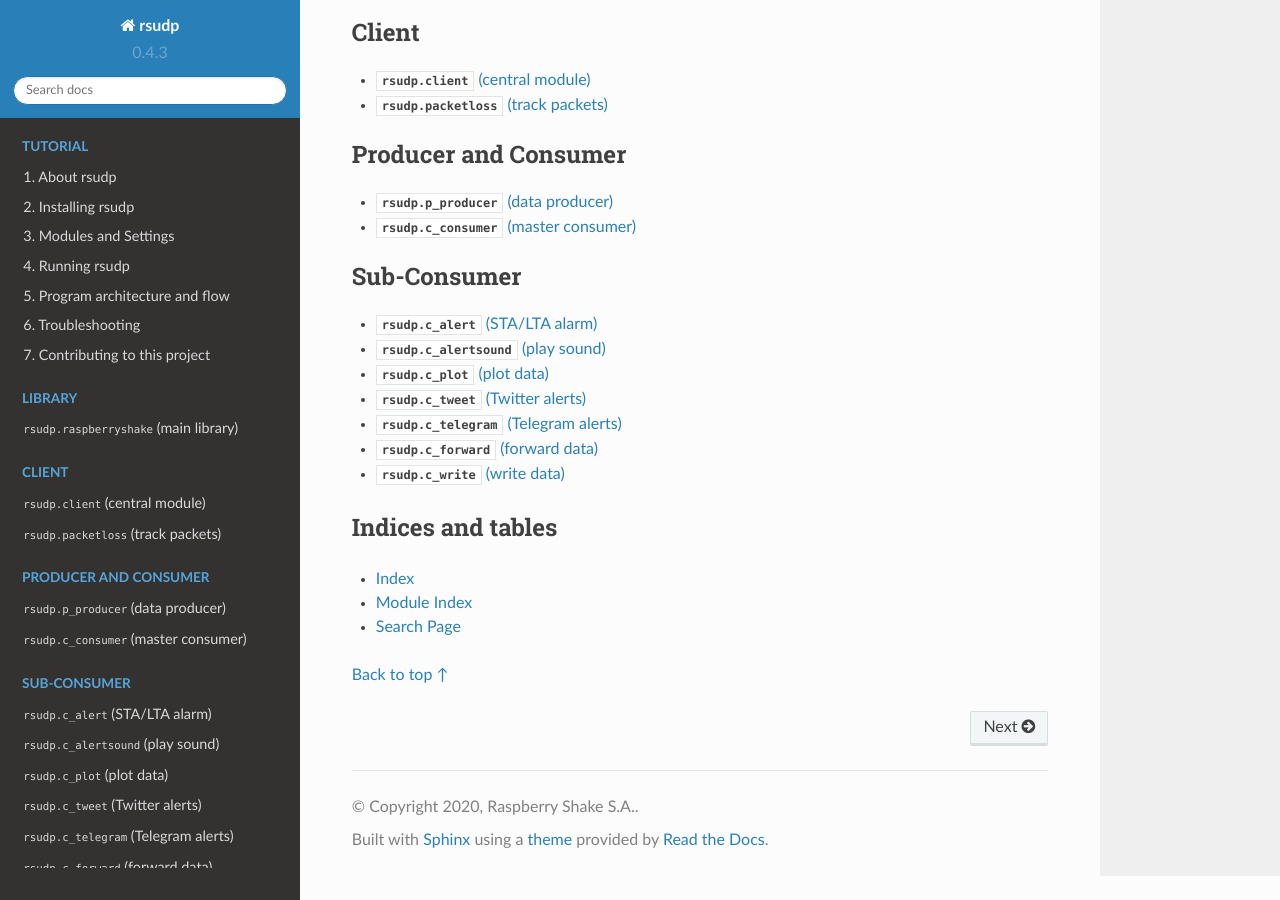
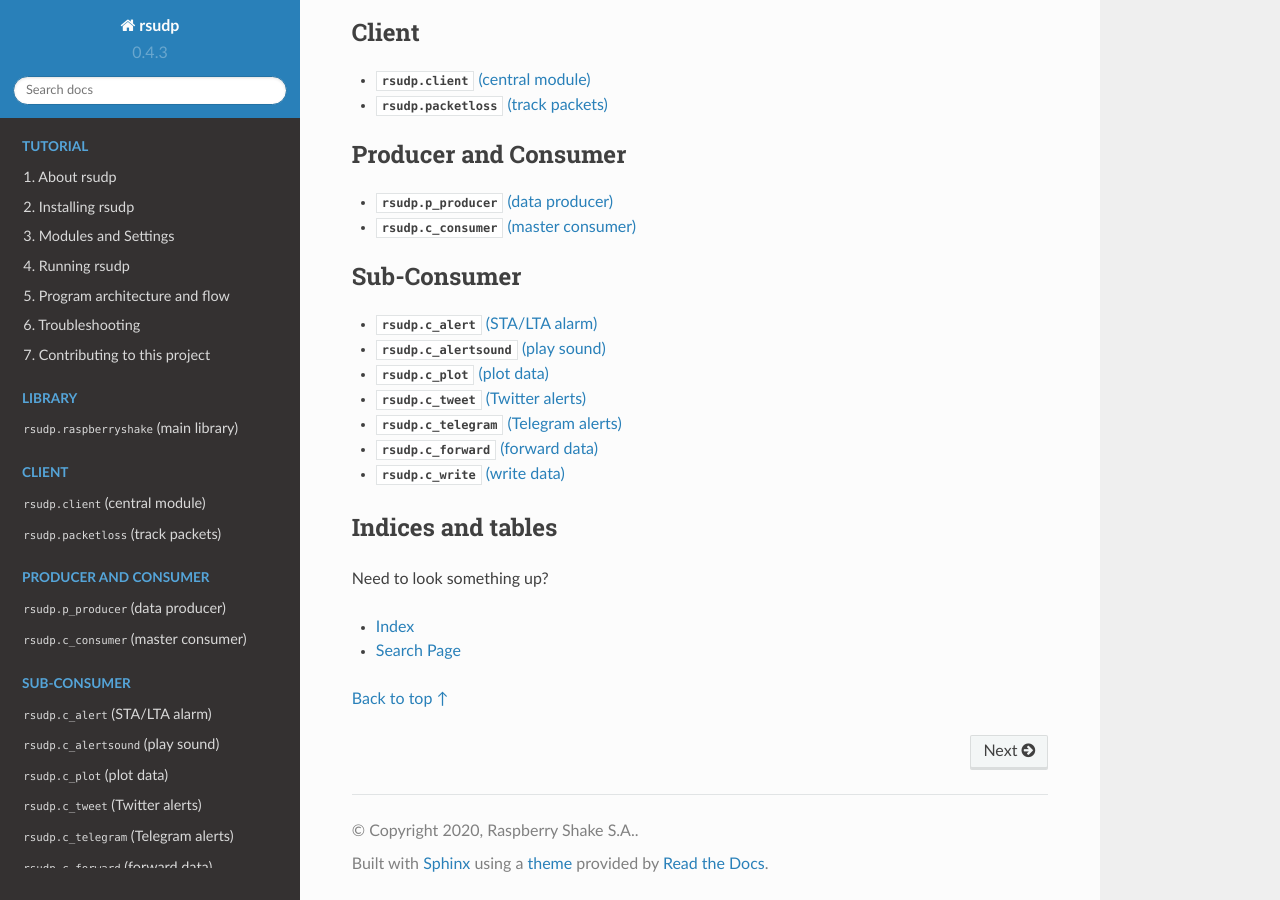
Before and after one commit to raspishake/rsudp, a Sphinx documentation site: the page built from docs/index.rst, in a window 1280 px wide and 900 px high, scrolled down 2023 px. Built offline with Sphinx 7.4.7 and the Read the Docs theme 2.0.0, drawn with Linux system fonts in a browser that asks for light colours; the version number is read from the project's files by our own code.

Commit message:
modifying front matter

```diff
--- a/docs/index.rst
+++ b/docs/index.rst
@@ -90,8 +90,10 @@ The modules available in rsudp are organized by type below.
 Indices and tables
 ==================
 
+Need to look something up?
+
 * :ref:`genindex`
-* :ref:`modindex`
 * :ref:`search`
+.. * :ref:`modindex`
 
 `Back to top ↑ <#top>`_
```
